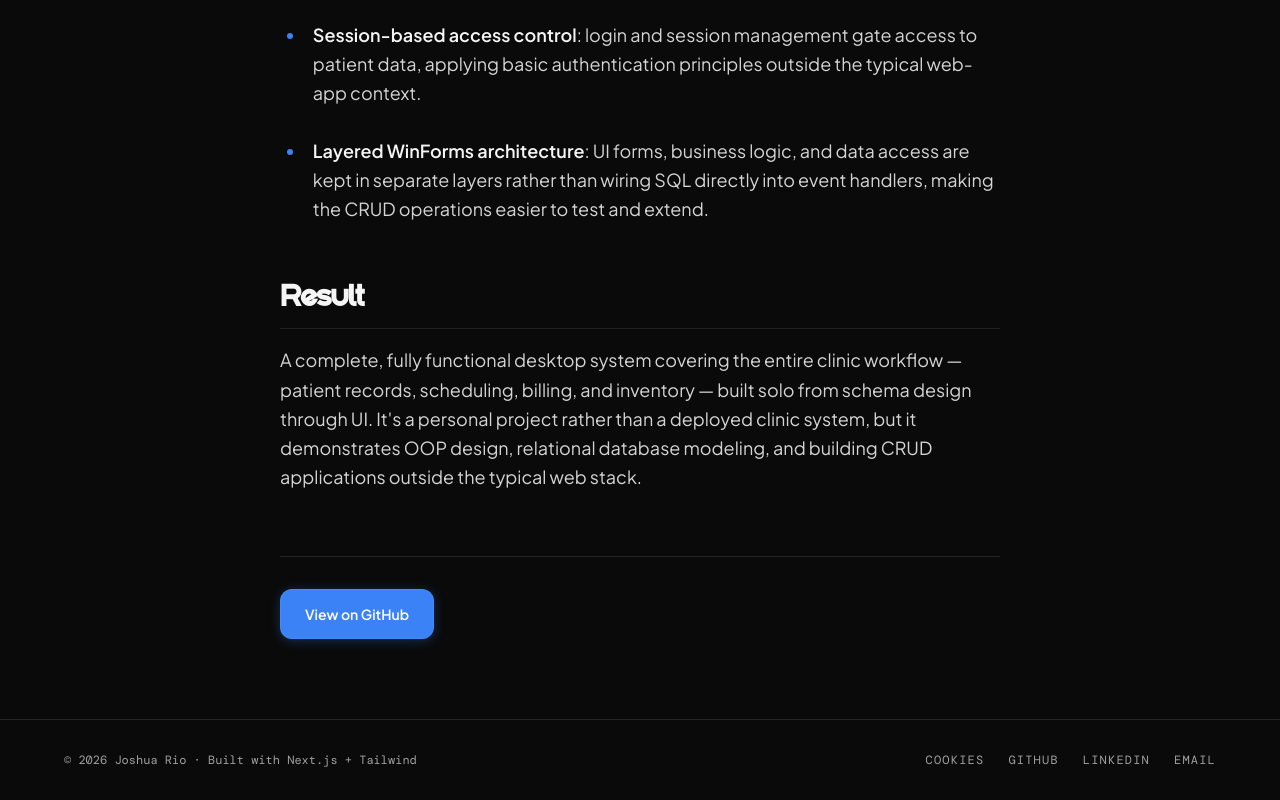
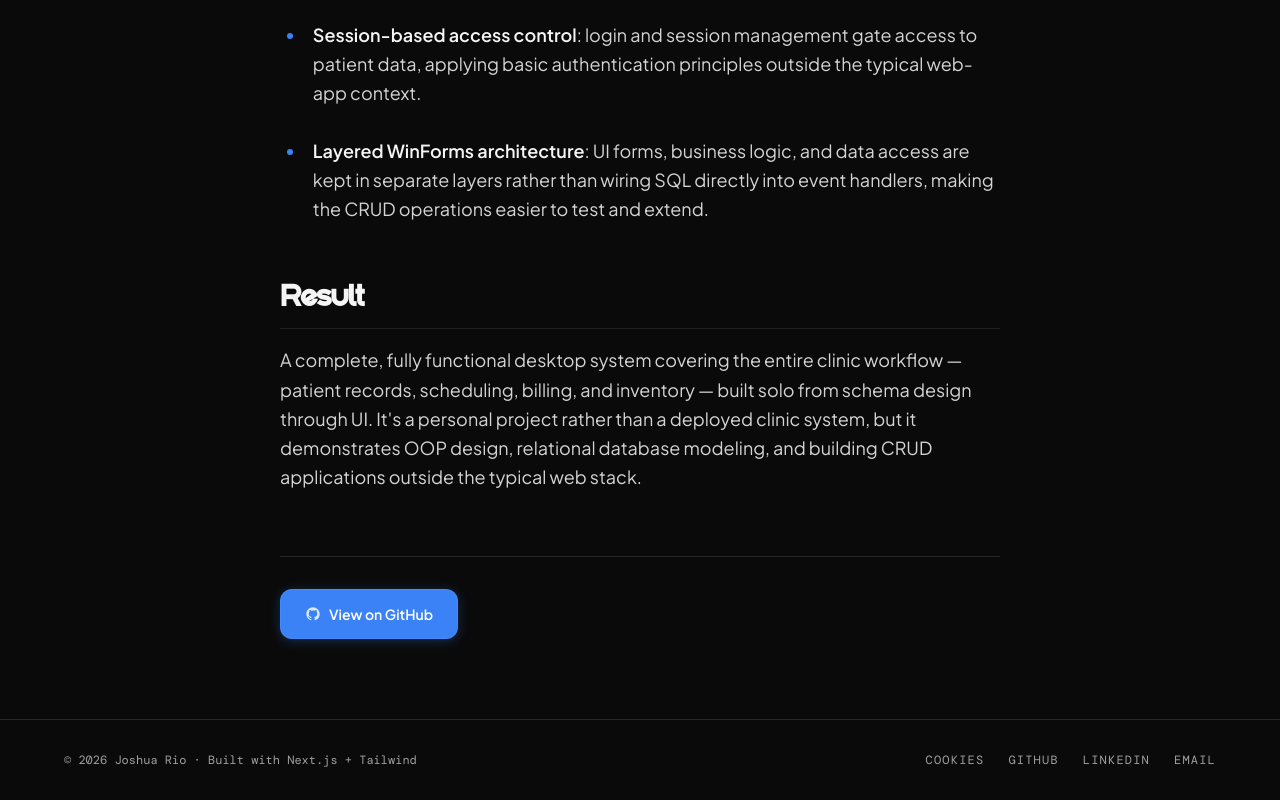
Before and after one commit to JRioP/Rio_Joshua_Portfolio, a Next.js app: page /projects/dentaVault in a window 1280 px wide. Shown: the part 1435-2235 px from the top of the page. Built offline with nearby package versions, Linux system fonts and the light colour scheme.

Commit message:
style(projects): standardize GitHub and Live Site action buttons on project detail pages

```diff
--- a/app/projects/[slug]/page.tsx
+++ b/app/projects/[slug]/page.tsx
@@ -115,17 +115,42 @@ export default async function CaseStudyPage({
             href={project.githubUrl}
             target="_blank"
             rel="noopener noreferrer"
-            className="flex-1 sm:flex-none px-6 py-3.5 min-h-[44px] bg-accent-500 hover:bg-accent-hover text-white font-semibold rounded-xl text-sm transition-all active:scale-[0.98] flex items-center justify-center text-center shadow-[0_2px_12px_rgba(59,130,246,0.3)] hover:shadow-[0_4px_20px_rgba(59,130,246,0.45)] border border-blue-400/30"
+            className="flex-1 sm:flex-none px-6 py-3.5 min-h-[44px] bg-accent-500 hover:bg-accent-hover text-white font-sans font-semibold rounded-xl text-sm transition-all duration-200 active:scale-[0.98] flex items-center justify-center gap-2 text-center shadow-[0_2px_12px_rgba(59,130,246,0.3)] hover:shadow-[0_4px_20px_rgba(59,130,246,0.45)] border border-blue-400/30 group/gh"
           >
-            View on GitHub
+            <svg
+              className="w-4 h-4 text-blue-100 fill-current"
+              viewBox="0 0 24 24"
+              aria-hidden="true"
+            >
+              <path
+                fillRule="evenodd"
+                clipRule="evenodd"
+                d="M12 2C6.477 2 2 6.484 2 12.017c0 4.425 2.865 8.18 6.839 9.504.5.092.682-.217.682-.483 0-.237-.008-.868-.013-1.703-2.782.605-3.369-1.343-3.369-1.343-.454-1.158-1.11-1.466-1.11-1.466-.908-.62.069-.608.069-.608 1.003.07 1.53 1.032 1.53 1.032.892 1.53 2.341 1.088 2.91.832.092-.647.35-1.088.636-1.338-2.22-.253-4.555-1.113-4.555-4.951 0-1.093.39-1.988 1.029-2.688-.103-.253-.446-1.272.098-2.65 0 0 .84-.27 2.75 1.026A9.564 9.564 0 0112 6.844c.85.004 1.705.115 2.504.337 1.909-1.296 2.747-1.027 2.747-1.027.546 1.379.202 2.398.1 2.651.64.7 1.028 1.595 1.028 2.688 0 3.848-2.339 4.695-4.566 4.943.359.309.678.92.678 1.855 0 1.338-.012 2.419-.012 2.747 0 .268.18.58.688.482A10.019 10.019 0 0022 12.017C22 6.484 17.522 2 12 2z"
+              />
+            </svg>
+            <span>View on GitHub</span>
           </a>
         )}
         {project.liveUrl && (
           <ProjectLiveLink
             href={project.liveUrl}
-            className="flex-1 grow text-center font-mono text-xs uppercase px-5 py-3.5 min-h-[44px] rounded-lg border border-neutral-700 text-neutral-200 hover:border-neutral-500 hover:text-neutral-100 hover:bg-neutral-800/40 transition-all active:scale-[0.98] flex items-center justify-center"
+            className="flex-1 sm:flex-none px-6 py-3.5 min-h-[44px] rounded-xl border border-neutral-700/80 bg-neutral-800/70 hover:bg-neutral-800 text-neutral-200 hover:text-white hover:border-neutral-600 font-sans font-semibold text-sm shadow-sm transition-all duration-200 active:scale-[0.98] flex items-center justify-center gap-2 group/sec"
           >
-            Live Site
+            <span>Live Site</span>
+            <svg
+              className="w-4 h-4 text-neutral-400 group-hover/sec:text-neutral-200 transition-colors"
+              viewBox="0 0 24 24"
+              fill="none"
+              stroke="currentColor"
+              strokeWidth="2"
+              strokeLinecap="round"
+              strokeLinejoin="round"
+              aria-hidden="true"
+            >
+              <path d="M18 13v6a2 2 0 0 1-2 2H5a2 2 0 0 1-2-2V8a2 2 0 0 1 2-2h6"></path>
+              <polyline points="15 3 21 3 21 9"></polyline>
+              <line x1="10" y1="14" x2="21" y2="3"></line>
+            </svg>
           </ProjectLiveLink>
         )}
       </div>
```
